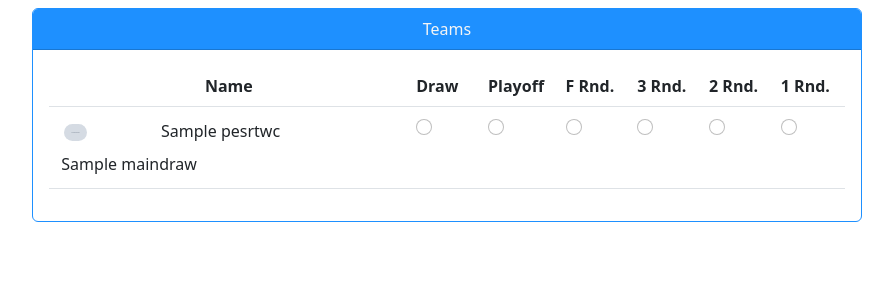
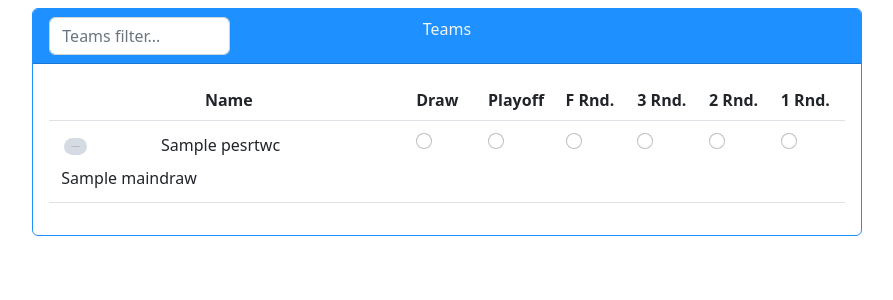
Before and after one commit to jcarayacorrea/PES2020RTWC, a Django app: page /africa/teamlist/ in a window 1280 px wide. Shown: the part 146-446 px from the top of the page, without its empty margins (193-1086 px from the left). Run offline with Django 4.2, Linux system fonts and the light colour scheme; tables that the repository leaves empty hold one stand-in row (values such as "Sample post"); grey boxes marked "Sample" are stand-in pictures; a database or web service that is not in the repository returns one stand-in record (values such as "Sample title"); style sheets or scripts are compiled from the project's sources; some libraries are stand-ins or nearby versions.

Commit message:
Team Filter Front

```diff
--- a/africa/views.py
+++ b/africa/views.py
@@ -5,7 +5,7 @@ from django.shortcuts import render, redirect
 from Global_Variables import GROUP_KEYS, GROUP_RANGE
 from fixtures import getZoneData, create_fixture
 from utils import getTeams, updateStage, getTeamsFirstRound, getTeamsSecondRound, getTeamsThirdRound, \
-    getTeamsFinalRound
+    getTeamsFinalRound, filter_team
 from draw import round_draw, get_zone_with_teams_of_size
 
 CONF_NAME = 'CAF'
@@ -122,3 +122,6 @@ def finalRoundButton(request):
             create_fixture(zone, True, chr(ord('A') + zone_idx - 1), CONF_NAME, 'final')
             context[f'zone{zone_idx}'] = zone
         return finalround(request)
+
+def team_list_filter(text):
+    return filter_team(CONF_NAME,text)
--- a/templates/africa/teamlist.html
+++ b/templates/africa/teamlist.html
@@ -9,7 +9,18 @@
         <div class="row ">
             <div class="col-md-8 offset-md-2">
                 <div class="team-list-container-card">
-                    <div class="soccer-card-header ">Teams</div>
+                    <div class="soccer-card-header ">
+                        <div class="row">
+                            <div class="col-3">
+                                <div class="form-group">
+                                    <input type="email" class="form-control" id="teamFilter"
+                                           aria-describedby="emailHelp" placeholder="Teams filter...">
+
+                                </div>
+                            </div>
+                            <div class="offset-md-2 col-2">Teams</div>
+                        </div>
+                    </div>
                     <div class="soccer-card-body overflow-scroll">
                         <table class="table overflow-scroll">
                             <tbody>
@@ -71,28 +82,32 @@
                                     <td class="col-1">
                                         <div class="form-check form-check-inline">
                                             <input name="{{ team.nation_iso_code }}" class="form-check-input"
-                                                   type="radio" onclick="changeTeamStage('{{ team.nation_iso_code }}','finalRound')"
+                                                   type="radio"
+                                                   onclick="changeTeamStage('{{ team.nation_iso_code }}','finalRound')"
                                                    {% if team.stage.finalRound == True %}checked{% endif %}>
                                         </div>
                                     </td>
                                     <td class="col-1">
                                         <div class="form-check form-check-inline">
                                             <input name="{{ team.nation_iso_code }}" class="form-check-input"
-                                                   type="radio" onclick="changeTeamStage('{{ team.nation_iso_code }}','thirdRound')"
+                                                   type="radio"
+                                                   onclick="changeTeamStage('{{ team.nation_iso_code }}','thirdRound')"
                                                    {% if team.stage.thirdRound == True %}checked{% endif %}>
                                         </div>
                                     </td>
                                     <td class="col-1">
                                         <div class="form-check form-check-inline">
                                             <input name="{{ team.nation_iso_code }}" class="form-check-input"
-                                                   type="radio" onclick="changeTeamStage('{{ team.nation_iso_code }}','secondRound')"
+                                                   type="radio"
+                                                   onclick="changeTeamStage('{{ team.nation_iso_code }}','secondRound')"
                                                    {% if team.stage.secondRound == True %}checked{% endif %}>
                                         </div>
                                     </td>
                                     <td class="col-1">
                                         <div class="form-check form-check-inline">
                                             <input name="{{ team.nation_iso_code }}" class="form-check-input"
-                                                   type="radio" onclick="changeTeamStage('{{ team.nation_iso_code }}','firstRound')"
+                                                   type="radio"
+                                                   onclick="changeTeamStage('{{ team.nation_iso_code }}','firstRound')"
                                                    {% if team.stage.firstRound == True %}checked{% endif %}>
                                         </div>
                                     </td>
--- a/utils.py
+++ b/utils.py
@@ -1,5 +1,4 @@
 from pymongo import MongoClient
-
 
 
 def db_conexion():
@@ -69,6 +68,7 @@ def getTeamsMainDraw():
     listData = list(cursor)
     return listData
 
+
 def getTeamsCopaAmerica():
     database_connection = db_conexion()
     find_condition = {'$or': [{'conf_name': 'CONMEBOL'}, {
@@ -77,7 +77,6 @@ def getTeamsCopaAmerica():
         'fifa_nation_rank', 1)
 
     return list(teams_cursor)
-
 
 
 def generateStageObj(stage):
@@ -128,11 +127,11 @@ def getTeamById(iso_code):
     db = db_conexion()
     return list(db.get_collection('Teams').find({'nation_iso_code': iso_code}))
 
-def update_one_match_result_db(conf,round,zone,spec):
+
+def update_one_match_result_db(conf, round, zone, spec):
     db = db_conexion()
     db.get_collection('Fixtures').update_many(
         {'conf': conf, 'round': round, 'zone': zone}, {'$set': spec})
-
 
 
 def saveMatchResult(fixture, match, localGoals, awayGoals, conf, round, zone):
@@ -165,22 +164,21 @@ def create_match_spec(phase, match_num, localGoals, awayGoals, localPenaltys, aw
         f'fixtures.{phase}.match{match_num}.played': True
     }
 
-def move_winner_spec(phase,match_num,team):
+
+def move_winner_spec(phase, match_num, team):
     return {
         f'fixtures.{phase}.match{match_num}.awayTeam.team': team
     }
 
 
-
-def saveExtraTimeResult(phase, match, localGoals, awayGoals, localPenaltys, awayPenaltys, conf, round, zone, homeid,awayid):
+def saveExtraTimeResult(phase, match, localGoals, awayGoals, localPenaltys, awayPenaltys, conf, round, zone, homeid,
+                        awayid):
     final_match_spec = create_match_spec(phase, match, localGoals, awayGoals, localPenaltys, awayPenaltys)
     update_one_match_result_db(conf, round, zone, final_match_spec)
     if round == 'playoff' and phase == 'first':
         winner_team = move_winner_spec('final', match, getTeamById(homeid)[0] if (localGoals > awayGoals or (
                 localGoals == awayGoals and localPenaltys > awayPenaltys)) else getTeamById(awayid)[0])
-        update_one_match_result_db(conf, round,zone, winner_team)
-
-
+        update_one_match_result_db(conf, round, zone, winner_team)
 
 
 def is_difference_in_range(local_score, visitor_score, range_start, range_end):
@@ -202,3 +200,9 @@ def extreme_difference(local_score, visitor_score):
 
 def ultra_difference(local_score, visitor_score):
     return is_difference_in_range(local_score, visitor_score, 70, float('inf'))
+
+
+def filter_team(conf, textLike):
+    db = db_conexion()
+    return list(db.get_collection('Teams').find(
+        {'$and': [{'conf_name': conf}, {'nation_name': {'$regex': textLike, '$options': 'is'}}]}))
```
Also changed, not shown: 1 other file.
